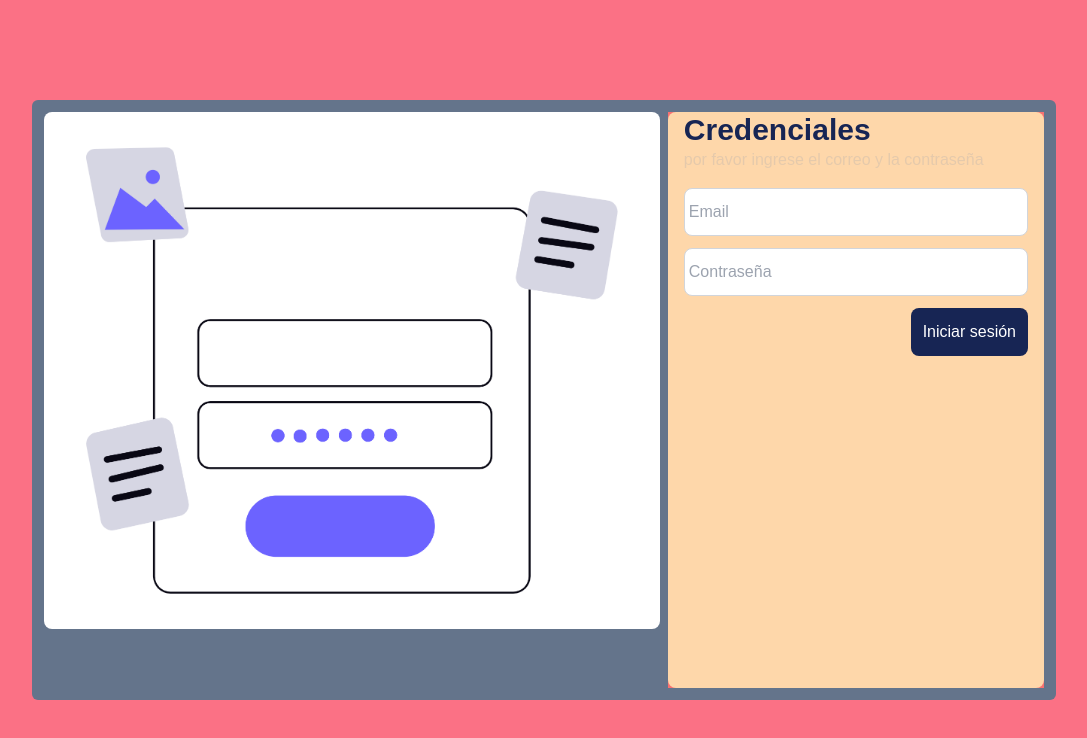
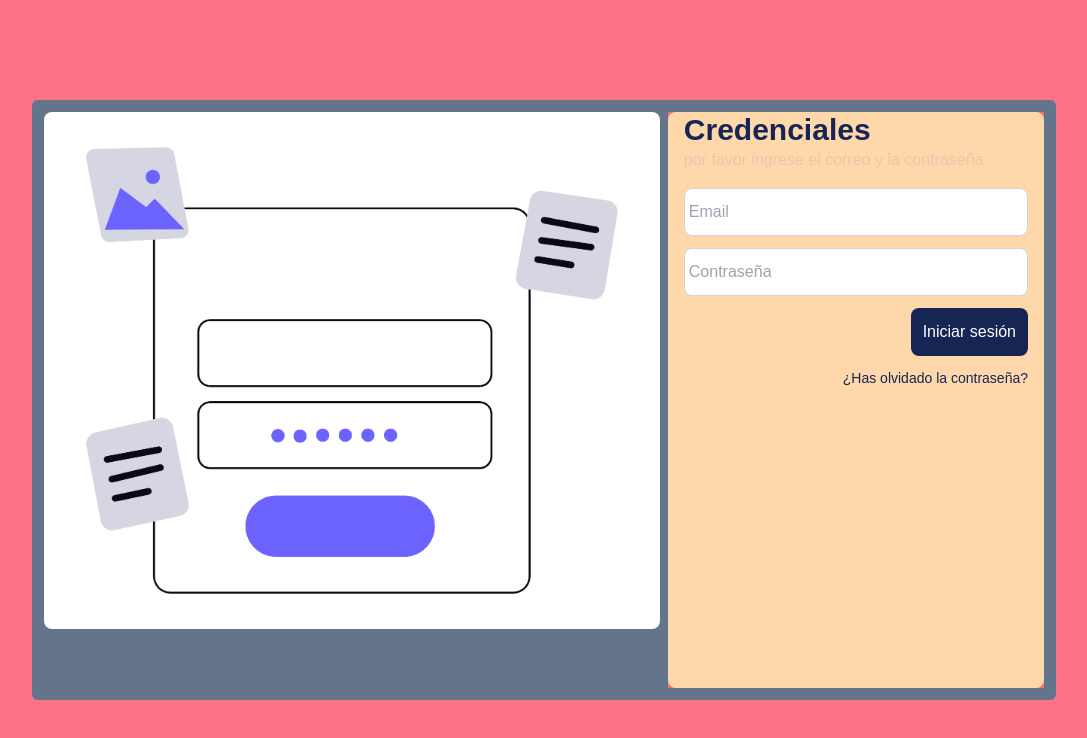
Before and after one commit to andersonNB/dashboardPokemon, a Next.js app: page /login in a window 1280 px wide. Shown: the top 738 px of the page, without its empty margins (96-1183 px from the left). Built offline with nearby package versions, Linux system fonts and the light colour scheme.

Commit message:
no comments proof cursor

```diff
--- a/src/app/login/FormLoginContainer/index.tsx
+++ b/src/app/login/FormLoginContainer/index.tsx
@@ -29,7 +29,9 @@ const FormLoginContainer = () => {
 					</button>
 				</div>
 				<div className="flex gap-2 items-center w-full justify-end">
-					{/* <a href="#">¿Has olvidado la contraseña?</a> */}
+					<a href="#" className="text-blue-950 text-sm">
+						¿Has olvidado la contraseña?
+					</a>
 				</div>
 			</form>
 		</div>
```
